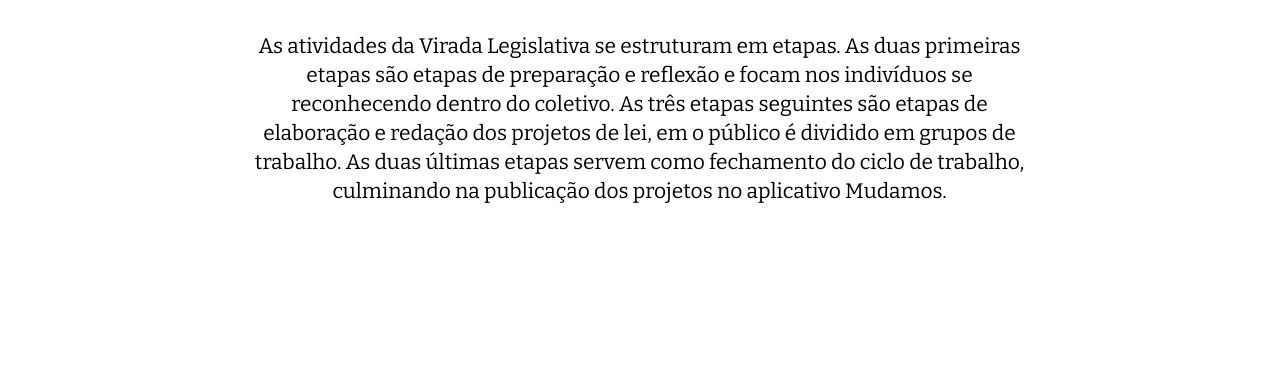
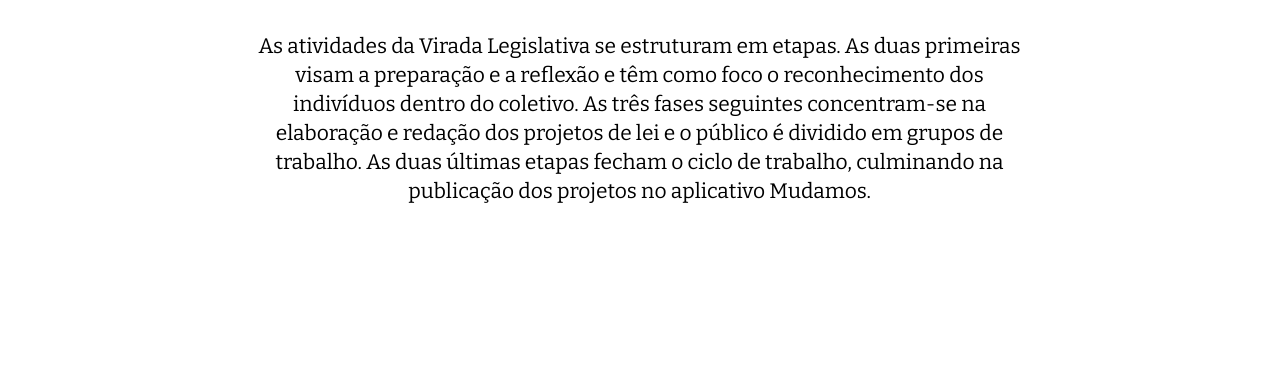
Before and after one commit to itsriodejaneiro/virada-legislativa, a website: page program.html in a window 1280 px wide. Shown: the part 384-770 px from the top of the page. Drawn offline with nearby package versions, Linux system fonts and the light colour scheme.

Commit message:
adjustments on text and formatting at programacao page

```diff
--- a/program.html
+++ b/program.html
@@ -40,11 +40,14 @@
 				<div class="container small">
 					<div class="pre-wrap">
 						<h4 class="pink-text">Transformar ideias em projetos de lei</h4>
-						<p>As atividades da Virada Legislativa se estruturam em etapas. As duas primeiras etapas são
-							etapas de preparação e reflexão e focam nos indivíduos se reconhecendo dentro do coletivo.
-							As três etapas seguintes são etapas de elaboração e redação dos projetos de lei, em o
-							público é dividido em grupos de trabalho. As duas últimas etapas servem como fechamento do
-							ciclo de trabalho, culminando na publicação dos projetos no aplicativo Mudamos. </p>
+						<p>
+								As atividades da Virada Legislativa se estruturam em etapas.
+								As duas primeiras visam a preparação e a reflexão e têm como foco
+								o reconhecimento dos indivíduos dentro do coletivo. As três fases seguintes
+								concentram-se na elaboração e redação dos projetos de lei e o público é dividido em grupos de trabalho.
+								As duas últimas etapas fecham o ciclo de trabalho,
+								culminando na publicação dos projetos no aplicativo Mudamos.
+						</p>
 					</div>
 				</div>
 			</section>
--- a/scss/layout/_common.scss
+++ b/scss/layout/_common.scss
@@ -1149,7 +1149,3 @@ article {
 		color:$white;
 	}
 }
-//fixing the border at the modal
-article.bordered-right {
-	margin-right: -1em;
-}
```
Also changed, not shown: css/main.css.
